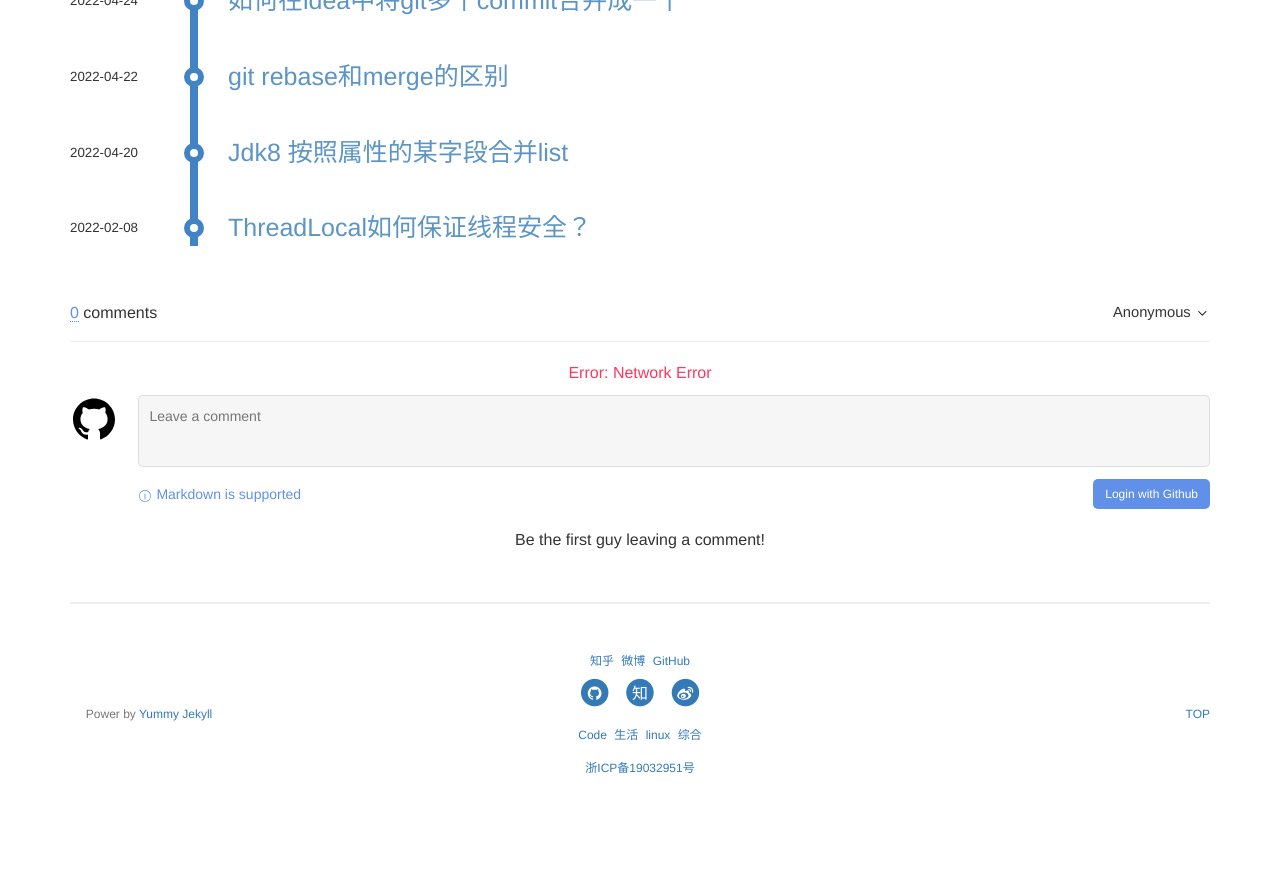
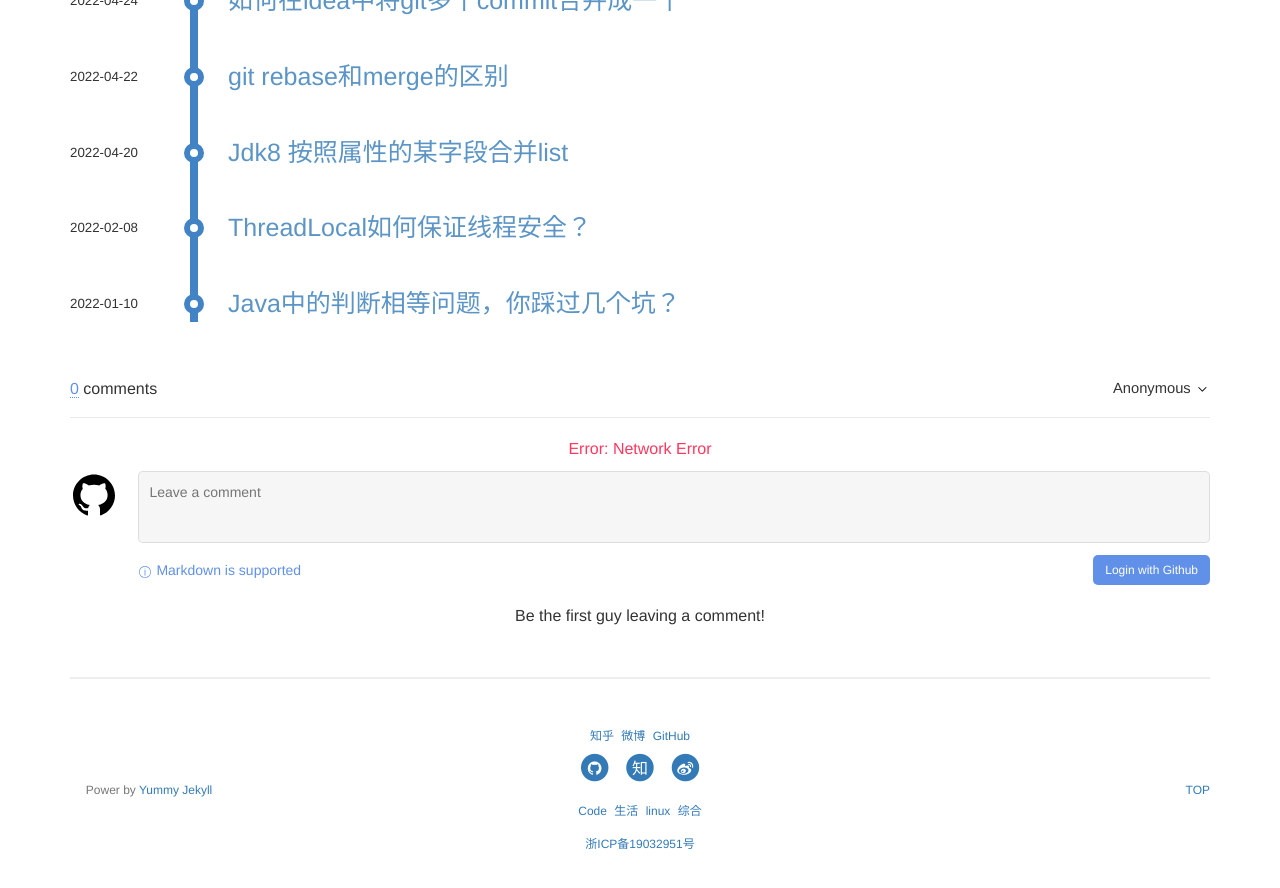
Before and after one commit to yuanjavar/yuanjava.github.io, a Jekyll site: the page built from pages/java.md, in a window 1280 px wide and 900 px high, scrolled down 899 px. Shown: the top 888 px of the window. Built offline with Jekyll 4.4.1, drawn with Linux system fonts in a browser that asks for light colours; nearby versions of some CDN libraries; comment, search, counter and statistics services are not loaded; before the commit the page ends 1723 px from its top, so only the background shows below that; part of the change alters nothing that is shown.

Commit message:
判等问题

````diff
--- a/_config.yml
+++ b/_config.yml
@@ -7,7 +7,7 @@
 
 # Site settings
 title:  猿java
-subtitle: 专注于java和互联网技术分享!
+subtitle: 爱技术，爱生活!
 name: 猿java
 email: yuanjava@qq.com
 description: 本站是猿java的技术分享博客。内容涵盖生活故事、Java后端技术、Spring Boot、Spring Cloud、Redis、数据库、微服务架构、分布式、大数据演进、高可用架构、中间件使用、系统监控等相关的研究与知识分享。
--- /dev/null
+++ b/_posts/2022/2022-01-10-java-equal-error.md
@@ -0,0 +1,264 @@
+---
+layout: post
+title: Java中的判断相等问题，你踩过几个坑？
+category: java
+tags: [java]
+excerpt: Java中的判断相等问题，你踩过几个坑？
+---
+
+你好，我是Weiki，欢迎来到猿java。
+
+在业务开发中，判断相等的逻辑是很常见的，因为在java语言中有原生数据类型，包装类，引用等，如果判等使用不当，小则出现Bug，未能达到真实判等作用，重则可能会引起内存泄露等问题。
+所以今天我们就来聊聊java中的判等的问题，看看你的日常开发中踩过几个坑。
+
+## 判等操作
+
+在java中常见的的判等操作有：equal、compareTo 和 ==。
+
+> 温馨提示：单个 = 在java中是赋值的含义，不是数学中的等于号哦
+
+## 数据类型
+
+1. 原生数据类型，8个
+```text
+   1）byte： 字节，1个字节，8位，-128~127
+   2）short：短整型，2个字节，16位
+   3）int：  整型，4个字节，32位
+   4）long： 长整型，8个字节，64位
+   5）float：单精度小数，例如：5.2
+   6）double：双精度浮点型
+   7）char：  单个的字符，例如字母a，或者中文张，char ch = 'a'; char b = '张';
+   8）boolean： 布尔类型,只有true和false
+```
+
+2. 包装数据类型，8个
+```text
+   1）Byte
+   2）Short
+   3）Int
+   4）Long
+   5）Float
+   6）Double
+   7）Char
+   8）Boolean
+```
+
+3. 引用类型
+```text
+People people = new People();  people就为一个引用类型，指向new People()这个对象
+```
+
+## equals、compareTo、 == 的使用和分析
+
+我们先看几个使用例子，然后对照结果来讲解区别
+
+```java
+int a = 10;
+a == 10; true
+
+long b = 1000L;
+b == 1000L;  true
+
+Object obj1 = new Object();
+Object obj2 = new Object();
+obj1 == obj2; // false
+obj1.equals(obj2); // false
+
+Integer integer1 = new Integer(1);
+Integer integer2 = new Integer(1);
+Integer integer3 = new Integer(200);
+Integer integer4 = new Integer(200);
+integer1 == integer2; // true
+integer3 == integer4; // false
+integer1.equals(integer2); //false
+
+String a = new String("1");
+String b = new String("1");
+a.equals(b); // true
+```
+
+为什么integer1 == integer2; 为true，而integer3 == integer4; 为false？
+
+这是因为对于Integer类型，当值在-128~127时，存在一个缓存的概念，源码如下：java.lang.Integer.valueOf(java.lang.String, int)，同理，Long，Double也是一样，有兴趣的可以去看看源码。
+```java
+public final class Integer extends Number implements Comparable<Integer> {
+    // low = -128  high = 127，使用的是缓存数据
+    public static Integer valueOf(int i) {
+        if (i >= IntegerCache.low && i <= IntegerCache.high)
+            return IntegerCache.cache[i + (-IntegerCache.low)];
+        // 使用了对象
+        return new Integer(i);
+    }
+}
+```
+
+为什么obj1 == obj2; 为false，而integer1 == integer2; 和 a.equals(b); 都为true
+
+这是因为Object的equals是比地址，而Integer等包装数据类型和String重写了equlas方法，源码如下：
+```java
+public class Object{
+    public boolean equals(Object obj) {
+        return (this == obj);
+    }
+}
+
+public class Integer{
+    public boolean equals(Object obj) {
+        if (obj instanceof Integer) {
+            return value == ((Integer)obj).intValue();
+        }
+        return false;
+    }
+}
+
+public class String{
+    public boolean equals(Object anObject) {
+        if (this == anObject) {
+            return true;
+        }
+        return (anObject instanceof String aString)
+                && (!COMPACT_STRINGS || this.coder == aString.coder)
+                && StringLatin1.equals(value, aString.value);
+    }
+
+}
+```
+
+对于String类型这种特殊的类型，我们做更多的分析，首先看几个String使用的案例：
+```java
+// 案例1
+String a = "1";
+String b = "1";
+a == b; //true
+
+// 案例2
+String a = "1";
+String b = new String("1");
+a == b; // false
+
+// 案例3
+String a = new String("2");
+String b = new String("2");
+a == b; //false
+
+// 案例4
+String a = new String("3").intern();
+String b = new String("3").intern();
+a == b; // false
+
+// 案例5
+String a = new String("2");
+String b = new String("2");
+a.equals(b); //true
+
+```
+对于String这种类型，为了节省内存，设计了字符串常量池机制。对于双引号的String，JVM会先对这个字符串进行检查，如果字符串常量池中存在相同内容的字符串对象的引用，则将这个引用返回；否则，创建新的字符串对象，然后将这个引用放入字符串常量池，并返回该引用。这种机制，就是字符串驻留或池化。
+对于引用类型，比较的是引用指向的内存地址是否一致，也就是比较它们是不是同一个对象。
+
+案例1，a,b 都能在字符串常量池中找到，所以 a == b 为true；
+
+案例2，a指向字符串常量池，b指向堆栈，所以 a == b 为false；
+
+案例3，new 出来的两个String是不同对象，引用当然不同，所以 a == b 为false；
+
+案例4，使用 String 提供的 intern 方法也会走常量池机制，所以 a == b 为true；
+
+java.lang.String.intern()源码
+```java
+    /**
+     * Returns a canonical representation for the string object.
+     * <p>
+     * A pool of strings, initially empty, is maintained privately by the
+     * class {@code String}.
+     * <p>
+     * When the intern method is invoked, if the pool already contains a
+     * string equal to this {@code String} object as determined by
+     * the {@link #equals(Object)} method, then the string from the pool is
+     * returned. Otherwise, this {@code String} object is added to the
+     * pool and a reference to this {@code String} object is returned.
+     * <p>
+     * It follows that for any two strings {@code s} and {@code t},
+     * {@code s.intern() == t.intern()} is {@code true}
+     * if and only if {@code s.equals(t)} is {@code true}.
+     * <p>
+     * All literal strings and string-valued constant expressions are
+     * interned. String literals are defined in section 3.10.5 of the
+     * <cite>The Java&trade; Language Specification</cite>.
+     *
+     * @return  a string that has the same contents as this string, but is
+     *          guaranteed to be from a pool of unique strings.
+     * @jls 3.10.5 String Literals
+     */
+    public native String intern();
+```
+通过上面的源码注释可以知道intern()可以使字符串驻留的在常量池中，而字符串常量池是一个固定容量的Map，如果业务代码中使用了intern()方法，可能会导致性能问题。
+
+案例5，equals是对值内容判等，所以 a == b 为true；
+
+
+## compareTo比较
+
+将此对象与指定对象进行比较以进行排序。 返回一个负整数表示小于指定对象、零表示等于指定对象或正整数表示大于指定对象。源码如下：
+
+```java
+public interface Comparable<T> {
+    /**
+     * Compares this object with the specified object for order.  Returns a
+     * negative integer, zero, or a positive integer as this object is less
+     * than, equal to, or greater than the specified object.
+     *
+     * <p>The implementor must ensure
+     * {@code sgn(x.compareTo(y)) == -sgn(y.compareTo(x))}
+     * for all {@code x} and {@code y}.  (This
+     * implies that {@code x.compareTo(y)} must throw an exception iff
+     * {@code y.compareTo(x)} throws an exception.)
+     *
+     * <p>The implementor must also ensure that the relation is transitive:
+     * {@code (x.compareTo(y) > 0 && y.compareTo(z) > 0)} implies
+     * {@code x.compareTo(z) > 0}.
+     *
+     * <p>Finally, the implementor must ensure that {@code x.compareTo(y)==0}
+     * implies that {@code sgn(x.compareTo(z)) == sgn(y.compareTo(z))}, for
+     * all {@code z}.
+     *
+     * <p>It is strongly recommended, but <i>not</i> strictly required that
+     * {@code (x.compareTo(y)==0) == (x.equals(y))}.  Generally speaking, any
+     * class that implements the {@code Comparable} interface and violates
+     * this condition should clearly indicate this fact.  The recommended
+     * language is "Note: this class has a natural ordering that is
+     * inconsistent with equals."
+     *
+     * <p>In the foregoing description, the notation
+     * {@code sgn(}<i>expression</i>{@code )} designates the mathematical
+     * <i>signum</i> function, which is defined to return one of {@code -1},
+     * {@code 0}, or {@code 1} according to whether the value of
+     * <i>expression</i> is negative, zero, or positive, respectively.
+     *
+     * @param   o the object to be compared.
+     * @return  a negative integer, zero, or a positive integer as this object
+     *          is less than, equal to, or greater than the specified object.
+     *
+     * @throws NullPointerException if the specified object is null
+     * @throws ClassCastException if the specified object's type prevents it
+     *         from being compared to this object.
+     */
+    public int compareTo(T o);
+}
+```
+
+
+## 总结
+1. 基本类型只能使用 ==，针对包装数据类型和 String 在内的引用类型，需要使用equals
+2. 除包装数据类型和 String 以外的引用类型，== 和 equals都是比地址，如果需要 equal是比值，就需要重写equals方法和hashCode方法
+
+
+
+## 踩坑点
+1. 对于包装数据类型使用==比值，结果有时候对，有时候错
+2. 对于String类型，使用了new String("").intern(),导致性能问题
+3.
+
+
+## 最后
+
+如果你觉得本博文对你有帮助，感谢转发给更多的好友，我们将为你呈现更多的干货， 感谢关注公众号：猿java
````
Also changed, not shown: assets/md/java/goroutine.png (added), assets/md/java/threadmodel.png (added).
